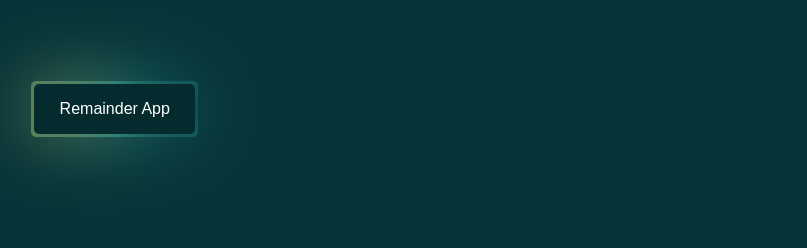
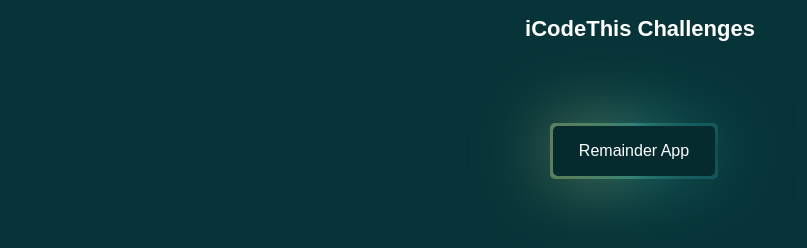
Before and after one commit to naveenraj-g/iCodeThis-challenges, a plain HTML site: page index.html in a window 1280 px wide. Shown: the whole page, without its empty margins (0-807 px from the left). Drawn offline with Linux system fonts and the light colour scheme.

Commit message:
iCideThis Challenges

```diff
--- a/index.html
+++ b/index.html
@@ -8,6 +8,7 @@
   </head>
   <body>
     <section class="section-challenges">
+      <h1 class="heading-primary">iCodeThis Challenges</h1>
       <div class="container">
         <a href="./Remainder App/index.html" class="btn">Remainder App</a>
       </div>
--- a/style.css
+++ b/style.css
@@ -25,6 +25,13 @@ html {
 body {
   background: var(--clr-2);
   font-family: sans-serif;
+  color: #fff;
+}
+
+.heading-primary {
+  font-size: 2.2rem;
+  text-align: center;
+  margin-top: 1.6rem;
 }
 
 .section-challenges {
@@ -36,7 +43,8 @@ body {
   margin-top: 8.4rem;
   display: flex;
   flex-wrap: wrap;
-  gap: 2.4rem;
+  gap: 5rem;
+  justify-content: center;
 }
 
 .btn {
```
